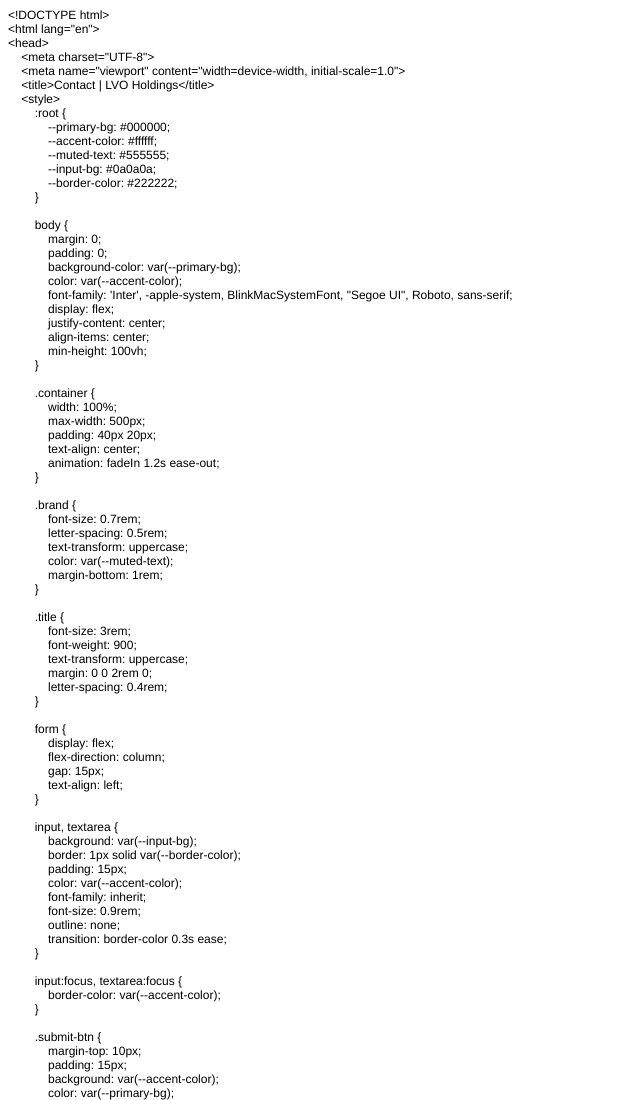
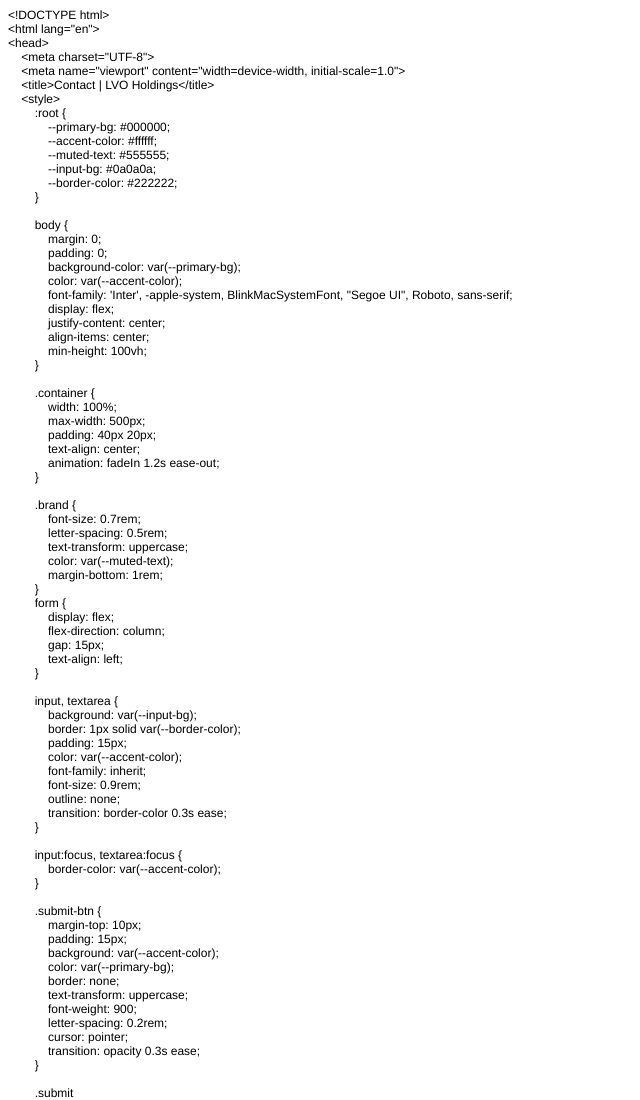
Before and after one commit to lvoholdings00-sys/contact, a plain HTML site: page index.html in a window 1280 px wide. Shown: the top 1100 px of the page, without its empty margins (0-640 px from the left). Drawn offline with Linux system fonts and the light colour scheme.

Commit message:
Update index.html

```diff
--- a/index.html
+++ b/index.html
@@ -54,15 +54,6 @@
 <p class="p1"><span class="Apple-converted-space">            </span>color: var(--muted-text);</p>
 <p class="p1"><span class="Apple-converted-space">            </span>margin-bottom: 1rem;</p>
 <p class="p1"><span class="Apple-converted-space">        </span>}</p>
-<p class="p2"><br></p>
-<p class="p1"><span class="Apple-converted-space">        </span>.title {</p>
-<p class="p1"><span class="Apple-converted-space">            </span>font-size: 3rem;</p>
-<p class="p1"><span class="Apple-converted-space">            </span>font-weight: 900;</p>
-<p class="p1"><span class="Apple-converted-space">            </span>text-transform: uppercase;</p>
-<p class="p1"><span class="Apple-converted-space">            </span>margin: 0 0 2rem 0;</p>
-<p class="p1"><span class="Apple-converted-space">            </span>letter-spacing: 0.4rem;</p>
-<p class="p1"><span class="Apple-converted-space">        </span>}</p>
-<p class="p2"><br></p>
 <p class="p1"><span class="Apple-converted-space">        </span>form {</p>
 <p class="p1"><span class="Apple-converted-space">            </span>display: flex;</p>
 <p class="p1"><span class="Apple-converted-space">            </span>flex-direction: column;</p>
```
